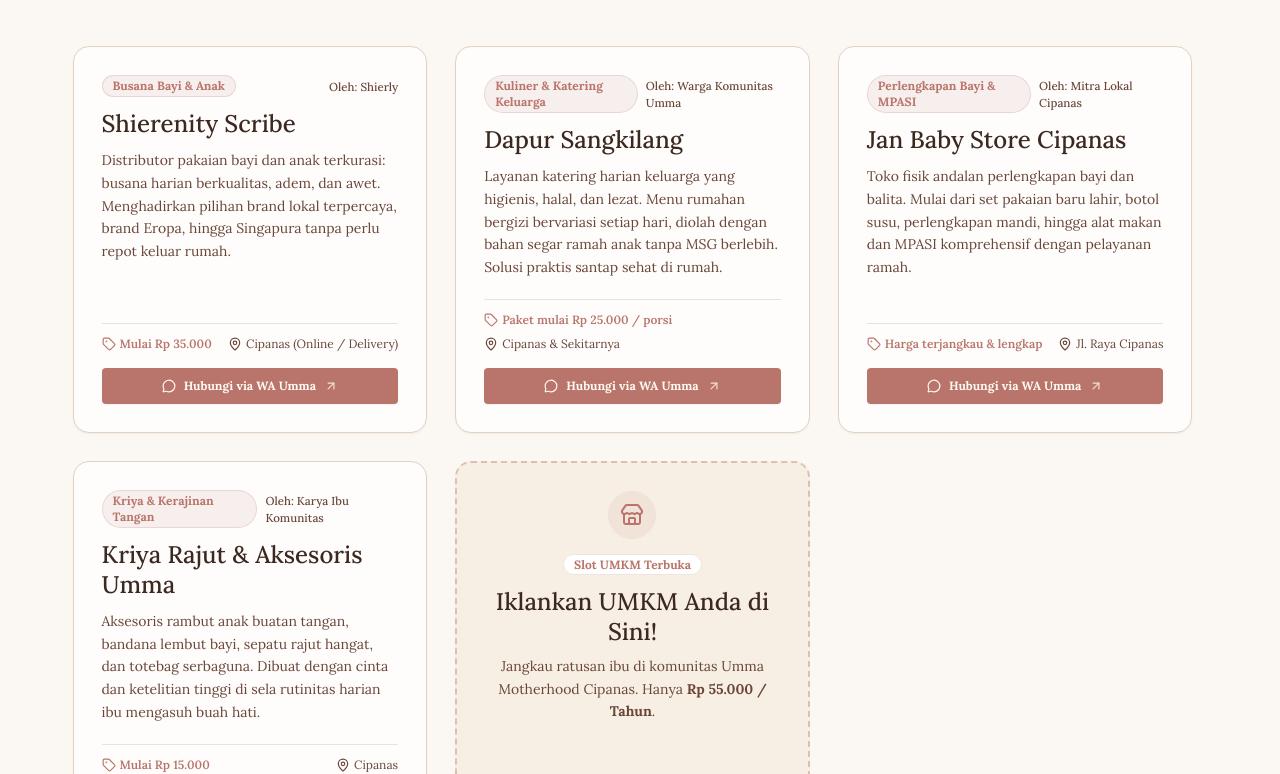
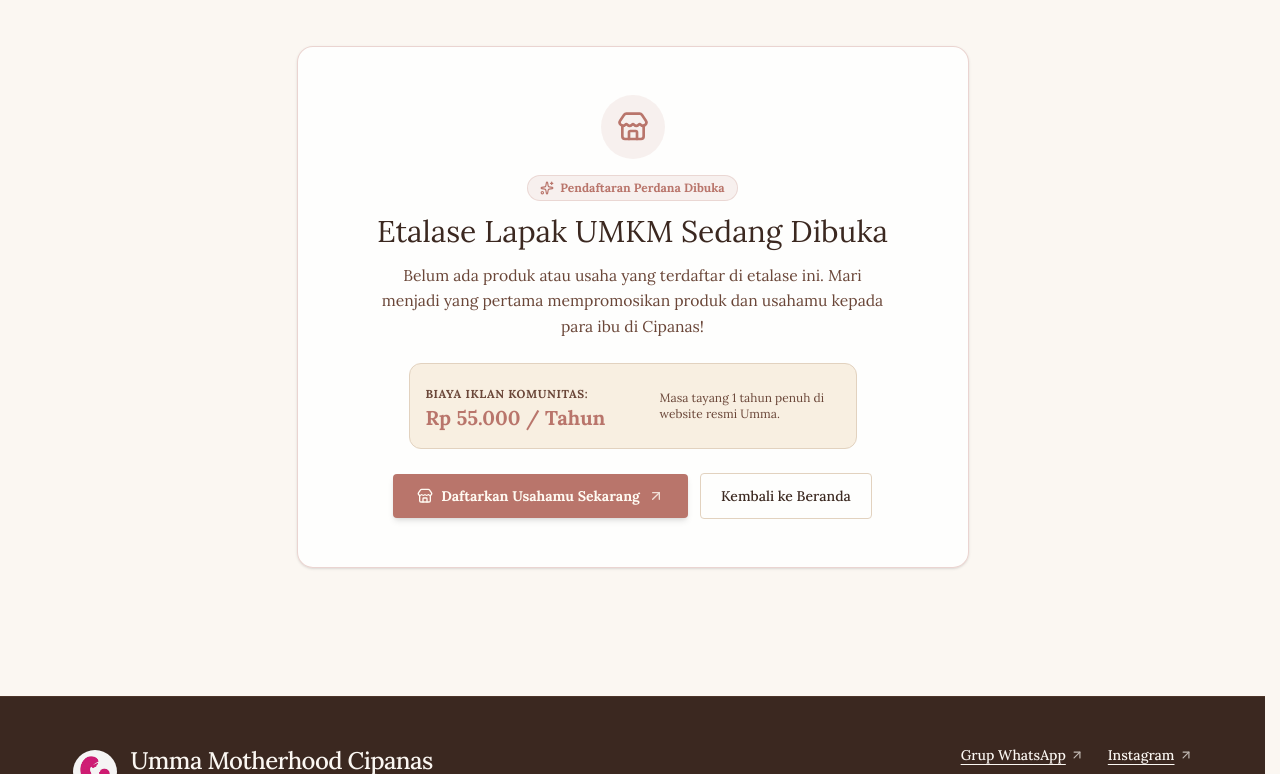
Before and after one commit to umma-motherhood/front-web, a Next.js app: page /umkm in a window 1280 px wide. Shown: the part 666-1440 px from the top of the page. Built offline with nearby package versions, Linux system fonts and the light colour scheme.

Commit message:
refactor(umkm): keep direktori places intact, empty umkm list, and show inviting registration state

```diff
--- a/src/app/umkm/page.tsx
+++ b/src/app/umkm/page.tsx
@@ -152,10 +152,59 @@ export default function UmkmPage() {
           </div>
         </section>
 
-        {/* Catalog Grid */}
+        {/* Catalog Grid / Empty State */}
         <section className="py-12">
           <div className="max-w-[1120px] w-[calc(100%-40px)] mx-auto">
-            {filteredUmkm.length === 0 ? (
+            {siteConfig.umkmList.length === 0 ? (
+              <div className="max-w-2xl mx-auto py-12 px-6 sm:px-10 rounded-2xl border border-rosewood/30 bg-white/80 shadow-sm text-center">
+                <div className="w-16 h-16 rounded-full bg-rosewood/10 text-rosewood flex items-center justify-center mx-auto mb-4">
+                  <Store className="w-8 h-8" />
+                </div>
+                <span className="inline-flex items-center gap-1.5 px-3 py-1 rounded-full text-xs font-bold bg-rosewood/10 text-rosewood border border-rosewood/20 mb-3">
+                  <Sparkles className="w-3.5 h-3.5" />
+                  Pendaftaran Perdana Dibuka
+                </span>
+                <h2 className="text-2xl sm:text-3xl font-serif font-normal text-ink leading-tight mb-3">
+                  Etalase Lapak UMKM Sedang Dibuka
+                </h2>
+                <p className="text-muted text-[0.98rem] leading-relaxed max-w-lg mx-auto mb-6">
+                  Belum ada produk atau usaha yang terdaftar di etalase ini. Mari menjadi yang pertama mempromosikan produk dan usahamu kepada para ibu di Cipanas!
+                </p>
+
+                {/* Price pill */}
+                <div className="p-4 rounded-xl bg-warm-sand/35 border border-line mb-6 max-w-md mx-auto flex items-center justify-between gap-3 text-left">
+                  <div>
+                    <span className="text-[0.72rem] font-bold uppercase tracking-wider text-muted">
+                      Biaya Iklan Komunitas:
+                    </span>
+                    <div className="text-xl font-serif font-bold text-rosewood">
+                      Rp 55.000 / Tahun
+                    </div>
+                  </div>
+                  <span className="text-xs text-muted max-w-[180px]">
+                    Masa tayang 1 tahun penuh di website resmi Umma.
+                  </span>
+                </div>
+
+                <div className="flex flex-col sm:flex-row items-center justify-center gap-3">
+                  <button
+                    type="button"
+                    onClick={() => setIsAdvertiseOpen(true)}
+                    className="w-full sm:w-auto inline-flex items-center justify-center gap-2 px-6 py-3 rounded-[4px] bg-rosewood text-[#fffaf2] text-sm font-bold shadow-md hover:bg-[#9f5d54] transition-all cursor-pointer"
+                  >
+                    <Store className="w-4 h-4" />
+                    <span>Daftarkan Usahamu Sekarang</span>
+                    <ArrowUpRight className="w-4 h-4 opacity-80" />
+                  </button>
+                  <Link
+                    href="/#lapak"
+                    className="w-full sm:w-auto inline-flex items-center justify-center px-5 py-3 rounded-[4px] border border-line text-ink text-sm font-medium hover:bg-warm-sand/30 transition-colors"
+                  >
+                    Kembali ke Beranda
+                  </Link>
+                </div>
+              </div>
+            ) : filteredUmkm.length === 0 ? (
               <div className="py-16 text-center bg-white/60 rounded-2xl border border-line p-8 max-w-lg mx-auto">
                 <ShoppingBag className="w-12 h-12 text-muted/40 mx-auto mb-3" />
                 <h3 className="text-xl font-serif font-medium text-ink">
--- a/src/config/site.ts
+++ b/src/config/site.ts
@@ -437,58 +437,5 @@ export const siteConfig = {
     },
   ] as SupportItem[],
 
-  umkmList: [
-    {
-      id: "shierenity-scribe",
-      name: "Shierenity Scribe",
-      category: "busana",
-      categoryLabel: "Busana Bayi & Anak",
-      owner: "Shierly",
-      priceRange: "Mulai Rp 35.000",
-      location: "Cipanas (Online / Delivery)",
-      description:
-        "Distributor pakaian bayi dan anak terkurasi: busana harian berkualitas, adem, dan awet. Menghadirkan pilihan brand lokal terpercaya, brand Eropa, hingga Singapura tanpa perlu repot keluar rumah.",
-      waMessage:
-        "Halo Umma Shierly, saya ingin melihat koleksi pakaian bayi dan anak di Shierenity Scribe Cipanas.",
-    },
-    {
-      id: "dapur-sangkilang",
-      name: "Dapur Sangkilang",
-      category: "kuliner",
-      categoryLabel: "Kuliner & Katering Keluarga",
-      owner: "Warga Komunitas Umma",
-      priceRange: "Paket mulai Rp 25.000 / porsi",
-      location: "Cipanas & Sekitarnya",
-      description:
-        "Layanan katering harian keluarga yang higienis, halal, dan lezat. Menu rumahan bergizi bervariasi setiap hari, diolah dengan bahan segar ramah anak tanpa MSG berlebih. Solusi praktis santap sehat di rumah.",
-      waMessage:
-        "Halo Umma Shierly, saya ingin info daftar menu dan berlangganan katering harian Dapur Sangkilang.",
-    },
-    {
-      id: "jan-baby-store",
-      name: "Jan Baby Store Cipanas",
-      category: "bayi",
-      categoryLabel: "Perlengkapan Bayi & MPASI",
-      owner: "Mitra Lokal Cipanas",
-      priceRange: "Harga terjangkau & lengkap",
-      location: "Jl. Raya Cipanas",
-      description:
-        "Toko fisik andalan perlengkapan bayi dan balita. Mulai dari set pakaian baru lahir, botol susu, perlengkapan mandi, hingga alat makan dan MPASI komprehensif dengan pelayanan ramah.",
-      waMessage:
-        "Halo Umma Shierly, saya mencari informasi ketersediaan perlengkapan bayi di Jan Baby Store Cipanas.",
-    },
-    {
-      id: "kriya-rajut-ibu",
-      name: "Kriya Rajut & Aksesoris Umma",
-      category: "kriya",
-      categoryLabel: "Kriya & Kerajinan Tangan",
-      owner: "Karya Ibu Komunitas",
-      priceRange: "Mulai Rp 15.000",
-      location: "Cipanas",
-      description:
-        "Aksesoris rambut anak buatan tangan, bandana lembut bayi, sepatu rajut hangat, dan totebag serbaguna. Dibuat dengan cinta dan ketelitian tinggi di sela rutinitas harian ibu mengasuh buah hati.",
-      waMessage:
-        "Halo Umma Shierly, saya tertarik memesan produk kriya & aksesoris rajut buatan ibu anggota Umma.",
-    },
-  ] as UmkmItem[],
+  umkmList: [] as UmkmItem[],
 };
```
